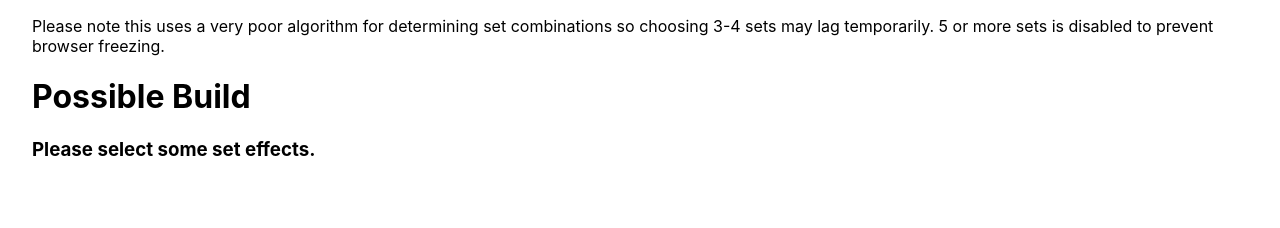
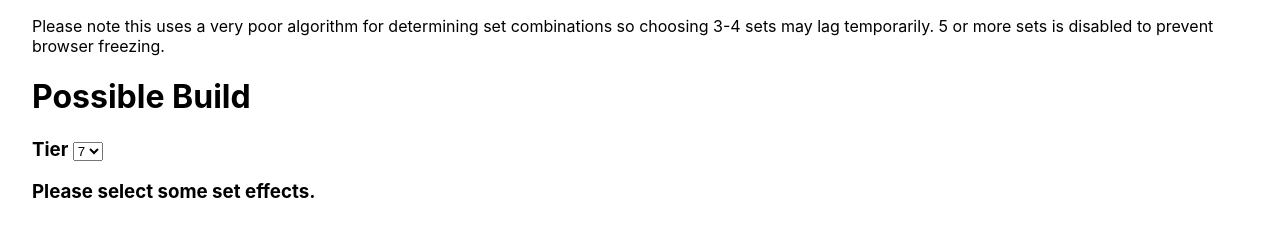
Before and after one commit to tpetrychyn/osrs-fragment-calc, a Next.js app: page / in a window 1280 px wide. Shown: the top 228 px of the page. Built offline with nearby package versions, Linux system fonts and the light colour scheme.

Commit message:
add tier select

```diff
--- a/pages/calculator.js
+++ b/pages/calculator.js
@@ -217,7 +217,7 @@ export default class Calculator extends React.Component {
     clearAllClicked = () => {
         this.state.setEffects.forEach(se => se.chosen = false)
 
-        this.setState({ setEffects: this.state.setEffects, buildPrompt: "Please select some set effects.", possibleBuild: null})
+        this.setState({ setEffects: this.state.setEffects, buildPrompt: "Please select some set effects.", possibleBuild: null })
     }
 
     setClicked = (idx) => {
@@ -352,6 +352,9 @@ export default class Calculator extends React.Component {
         return combs;
     }
 
+    onTierChanged = (e) => {
+        this.setState({numSlots: e.target.value}, this.computeCombination)
+    }
 
     render() {
         return (
@@ -359,6 +362,18 @@ export default class Calculator extends React.Component {
                 <p>Please note this uses a very poor algorithm for determining set combinations so choosing 3-4 sets may lag temporarily. 5 or more sets is disabled to prevent browser freezing.</p>
                 <div className="pure-u-1 min-height-145">
                     <h1>Possible Build</h1>
+                    <h3><label htmlFor="multi-state">Tier&nbsp;</label>
+                        <select id="multi-state" className="pure-input-1" value={this.state.numSlots} onChange={this.onTierChanged}>
+                            <option>1</option>
+                            <option>2</option>
+                            <option>3</option>
+                            <option>4</option>
+                            <option>5</option>
+                            <option>6</option>
+                            <option>7</option>
+                        </select>
+                    </h3>
+
                     {this.state.possibleBuild ?
                         this.state.possibleBuild.map((frag, i) =>
                             <div key={frag.name} className="float-left mr-2">
@@ -384,8 +399,8 @@ export default class Calculator extends React.Component {
                         <div key={set.name}
                             className={`set-effect pointer `}>
                             <img
-                            onClick={() => this.setClicked(i)}
-                            className={set.chosen ? "" : "grayscale"} src={set.imageUrl} height="60px" /><br />
+                                onClick={() => this.setClicked(i)}
+                                className={set.chosen ? "" : "grayscale"} src={set.imageUrl} height="60px" /><br />
                             <div onClick={() => this.setClicked(i)}>{set.name}</div>
                             {set.counts.map((count) =>
                                 <button key={count}
```
Also changed, not shown: 3 other files (tests, documents, lock files or other folders).
